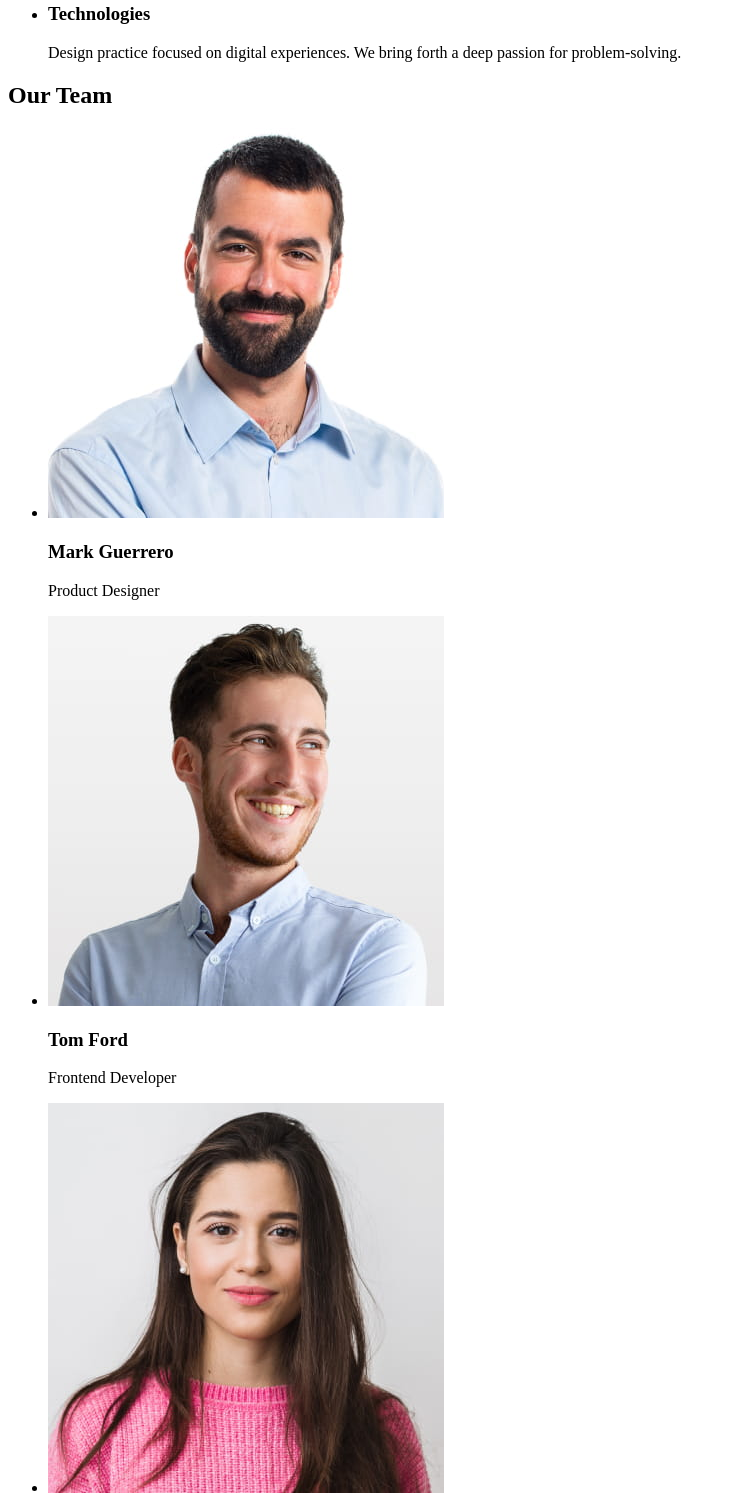
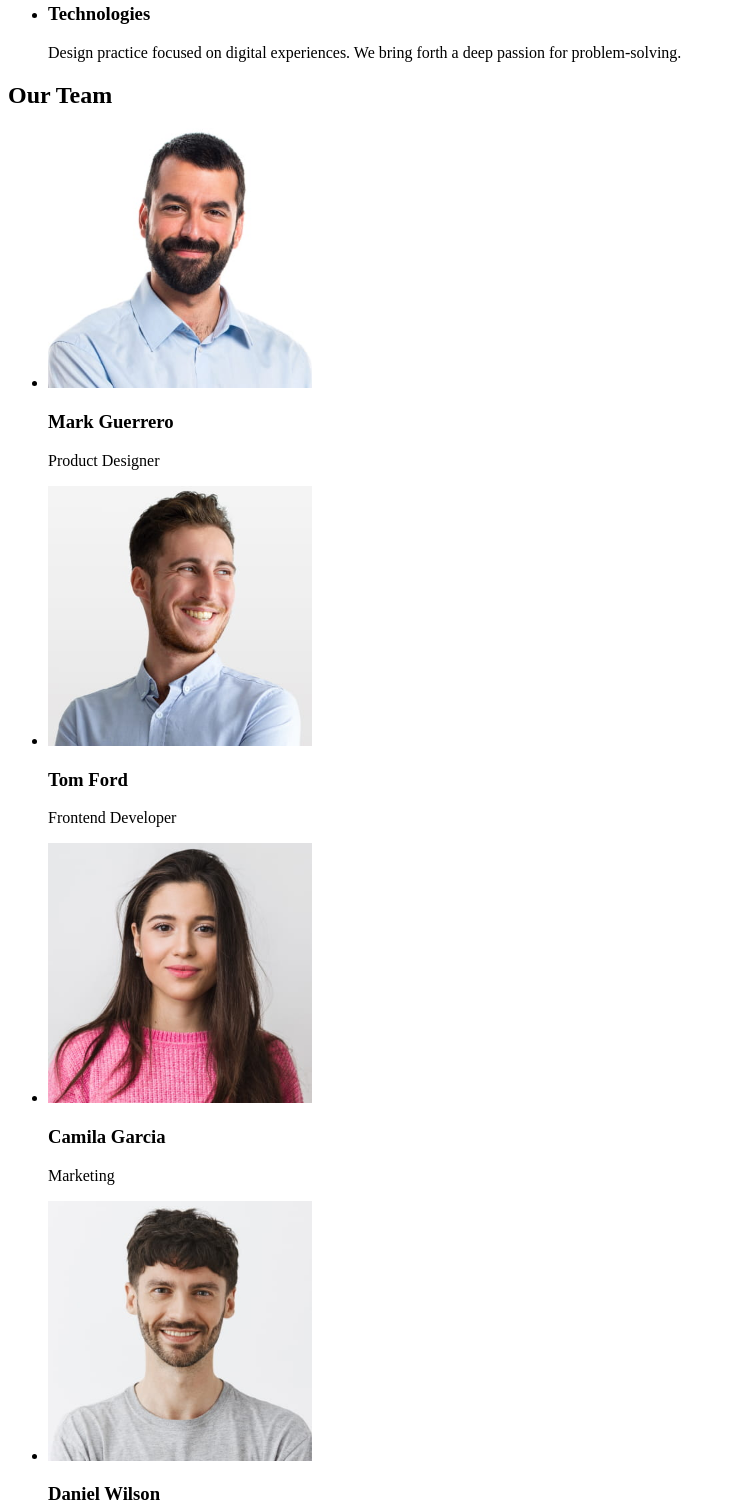
Before and after one commit to sofi-dobriak/goit-markup-hw-01, a plain HTML site: page index.html in a window 1280 px wide. Shown: the part 497-2005 px from the top of the page, without its empty margins (0-735 px from the left). Drawn offline with Linux system fonts and the light colour scheme.

Commit message:
No changes

```diff
--- a/index.html
+++ b/index.html
@@ -34,7 +34,7 @@
 
         <!-- Hero Section -->
         <h1>Effective Solutions for Your Business</h1>
-        <button>Order Service</button>
+        <button type="button">Order Service</button>
 
         <!-- Advantages -->
         <h2 hidden>Advantages</h2>
@@ -68,22 +68,22 @@
         <h2>Our Team</h2>
         <ul>
             <li>
-                <img src="./images/mark-guerrero.jpg" alt="Mark Guerrero">
+                <img src="./images/mark-guerrero.jpg" alt="Mark Guerrero" width="264">
                 <h3>Mark Guerrero</h3>
                 <p>Product Designer</p>
             </li>
             <li>
-                <img src="./images/tom-ford.jpg" alt="Tom Ford">
+                <img src="./images/tom-ford.jpg" alt="Tom Ford" width="264">
                 <h3>Tom Ford</h3>
                 <p>Frontend Developer</p>
             </li>
             <li>
-                <img src="./images/camila-garcia.jpg" alt="Camila Garcia">
+                <img src="./images/camila-garcia.jpg" alt="Camila Garcia" width="264">
                 <h3>Camila Garcia</h3>
                 <p>Marketing</p>
             </li>
             <li>
-                <img src="./images/daniel-wilson.jpg" alt="Daniel Wilson">
+                <img src="./images/daniel-wilson.jpg" alt="Daniel Wilson" width="264">
                 <h3>Daniel Wilson</h3>
                 <p>UI Designer</p>
             </li>
```
